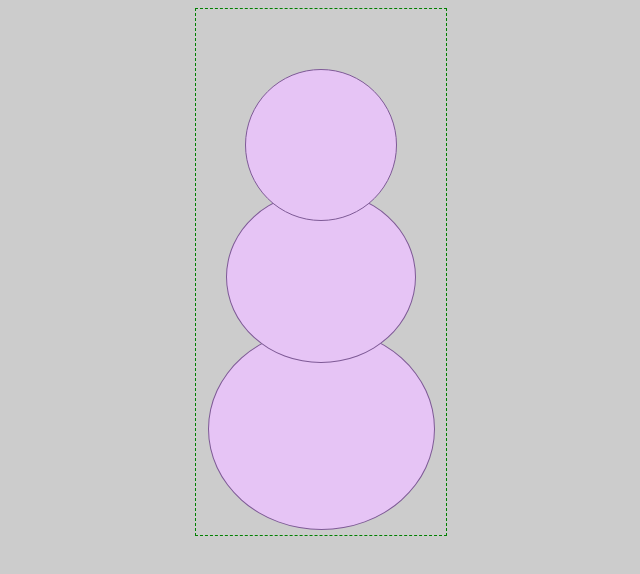
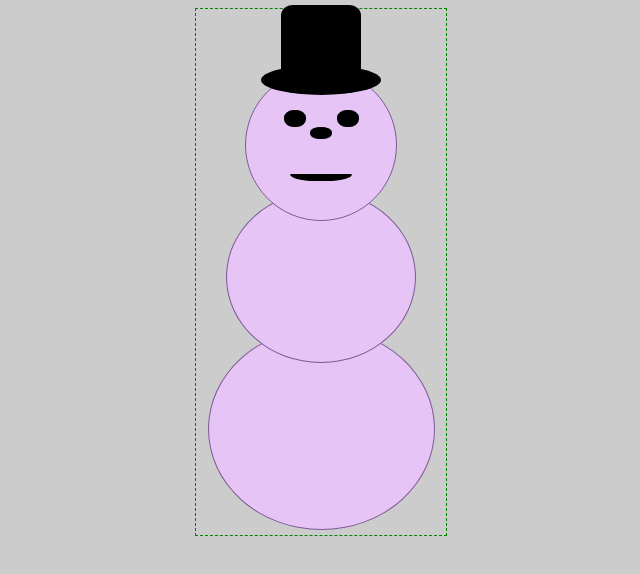
Before and after one commit to mr0786280/iop-1xx, a plain HTML site: page index.html in a window 1280 px wide. Shown: the whole page, without its empty margins (319-959 px from the left). Drawn offline with Linux system fonts and the light colour scheme.

Commit message:
added the snowman's face and hat divs along with their styles

```diff
--- a/assets/css/style.css
+++ b/assets/css/style.css
@@ -33,13 +33,84 @@ body {
 	height: 150px;
 }
 
+.hat {
+
+	background-color: black;
+	width: 80px;
+	height: 70px;
+	border-top-left-radius: 15%;
+	border-top-right-radius: 15%;
+	position: absolute;
+	top: -65px;
+	left: 35px;
+}
+
+.rim {
+
+    background-color: black;
+    width: 120px;
+    height: 30px;
+    border-radius: 50%;
+    position: absolute;
+    top: 60px;
+    left: -20px;
+}
+
+
+
+.face {
+	margin: 40px auto;
+	height: 30px;
+	position: relative;
+	width: 50%;
+}
+
+.leye, .reye, .nose, .mouth {
+	border: thin black solid;
+	width: 20px;
+	background-color: black;
+	border-radius: 45%;
+
+}
+
+.leye {
+	float: left;
+	height: 15px;
+}
+
+.reye {
+	float: right;
+	height: 15px;
+}
+
+.nose, .mouth {
+
+	clear: both;
+	margin: auto;
+}
+
+.nose {
+	margin-top: -60px;
+	height: 10px;
+}
+
+.mouth {
+
+	margin-top: 35px;
+	width: 60px;
+	height: 5px;
+	border-bottom-left-radius: 510% 1250%;
+	border-bottom-right-radius: 510% 1250%;
+}
+
+
 .smBody {
 
 	position: relative;
 	bottom: -30px;
 	z-index: 9;
 	width: 75%;
-	height: 170px
+	height: 170px;
 
 }
 
--- a/index.html
+++ b/index.html
@@ -19,7 +19,19 @@
 
 	<div class="snowman">
 
-		<div class="smHead"></div>
+		<div class="smHead">
+			<div class="hat">
+				<div class="rim"></div>
+			</div>
+			<div class="face">
+				<div class="eyes">
+					<div class="leye"></div>
+					<div class="reye"></div>
+				</div>
+				<div class="nose"></div>
+				<div class="mouth"></div>
+			</div>
+		</div>
 		<div class="smBody"></div>
 		<div class="smFeet"></div>
 
```
